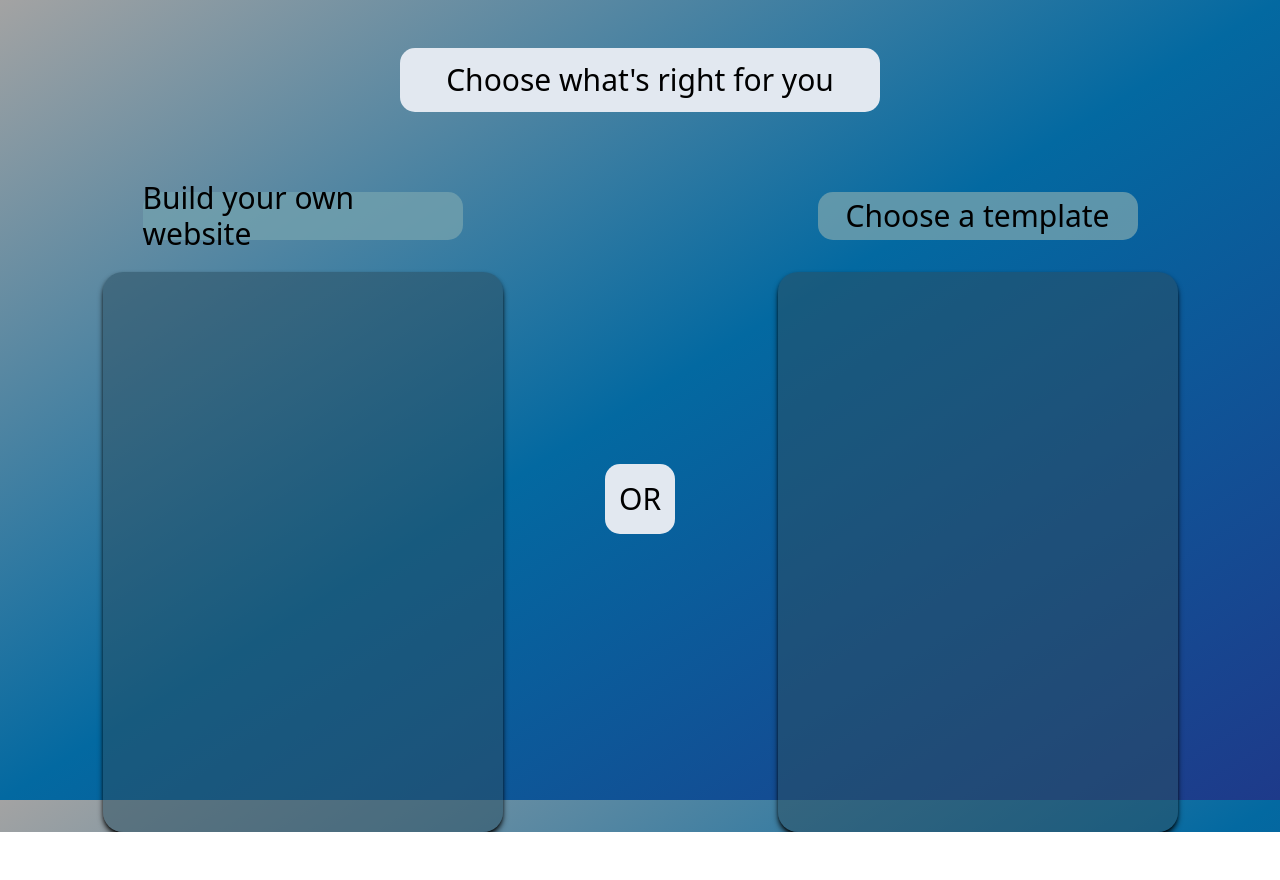
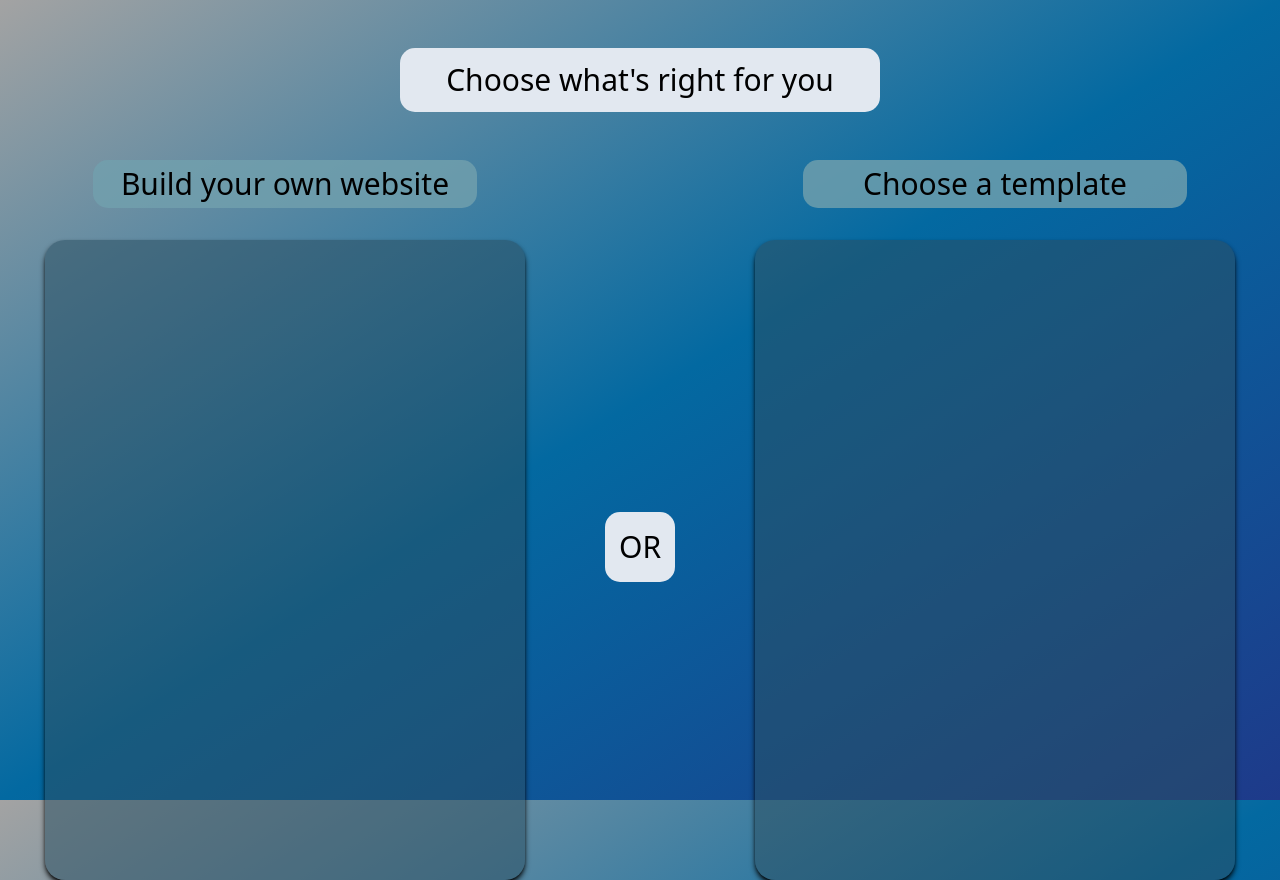
Before and after one commit to webAhead1/flexible, a Vue app: page / in a window 1280 px wide. Before the commit the page ends 832 px from the top, so only its background shows below. Built offline with nearby package versions, Linux system fonts and the light colour scheme.

Commit message:
enlarged the div cards and brought them closer together

```diff
--- a/src/style.css
+++ b/src/style.css
@@ -11,19 +11,19 @@ header {
 }
 
 .questionnaire-or-templates-container {
-    @apply flex flex-row justify-evenly
+    @apply flex flex-row space-x-[5rem] justify-center
 }
 
 .build-website-option {
-    @apply relative top-[8rem] w-[25rem] flex items-center flex-col
+    @apply relative top-[6rem] w-[30rem] flex items-center flex-col
 }
 
 .or-container {
-    @apply relative top-[25rem] h-[70px] w-[70px] text-3xl bg-slate-200 flex items-center justify-center rounded-[15px]
+    @apply relative top-[28rem] h-[70px] w-[70px] text-3xl bg-slate-200 flex items-center justify-center rounded-[15px]
 }
 
 .template-option {
-    @apply relative top-[8rem] w-[25rem] flex items-center flex-col
+    @apply relative top-[6rem] w-[30rem] flex items-center flex-col
 }
 
 .build-website-option-title {
@@ -35,9 +35,9 @@ header {
 }
 
 .build-website-card {
-    @apply bg-[#2B4F6087] h-[35rem] w-full rounded-[20px] mt-[2rem] shadow-md shadow-black
+    @apply bg-[#2B4F6087] h-[40rem] w-full rounded-[20px] mt-[2rem] shadow-md shadow-black
 }
 
 .template-card {
-    @apply bg-[#2B4F6087] h-[35rem] w-full rounded-[20px] mt-[2rem] shadow-md shadow-black
+    @apply bg-[#2B4F6087] h-[40rem] w-full rounded-[20px] mt-[2rem] shadow-md shadow-black
 }
```
